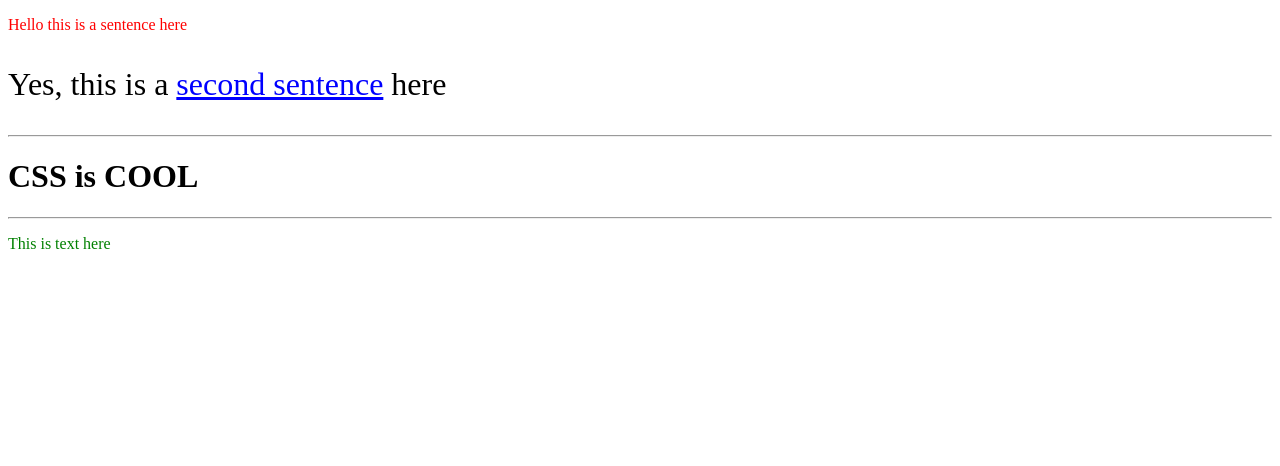
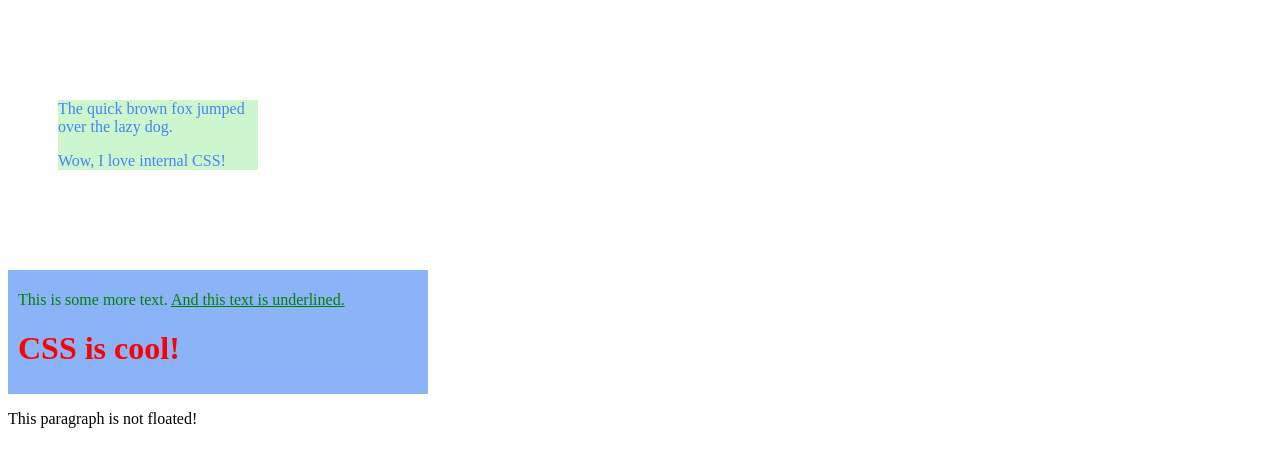
Before and after one commit to adamholthouse/CSSBasics, a plain HTML site: page index.html in a window 1280 px wide. Drawn offline with Linux system fonts and the light colour scheme.

```diff
--- a/index.html
+++ b/index.html
@@ -1,36 +1,81 @@
-<!DOCTYPE html>
+
 <html>
+
     <head>
-	<title>My Webpage with CSS</title>
+
+        <title>Webpage With Style</title>
+
         <style type="text/css">
+
             .red {
+
                 color:red;
+
             }
 
             .large {
-			font-size: 200%
+
+                font-size: 200%;
+
             }
 
             #green {
-			color: green;
+
+                color:green;
             }
 
-		.blue {
-			color: blue; text-decoration: underline;
+            .underlined {
+
+                text-decoration: underline;
+
             }
+
+            #first-section {
+
+                color:#4285F4;
+                background-color: #CEF6CE;
+                width:200px;
+                margin: 100px 50px;
+
+
+
+            }
+
+            #second-section {
+
+                background-color: #8AB4F7;
+                width:400px;
+                padding: 5px 10px;
+
+
+            }
+
+
+
         </style>
+
     </head>
+
     <body>
 
-	<p class="red">Hello this is a sentence here</p>
-	<p class="large">Yes, this is a <span class="blue">second sentence</span> here</p>
-	<hr>
+        <div id="first-section">
 
-	<h1>CSS is COOL</h1>
-	<hr>
+            <p>The quick brown fox jumped over the lazy dog.</p>
 
-	<p id="green">This is text here</p>
+            <p>Wow, I love internal CSS!</p>
 
+        </div>
+
+        <div id="second-section">
+
+            <p id="green">This is some more text. <span class="underlined">And this text is underlined.</span></p>
+
+            <h1 class="red">CSS is cool!</h1>
+
+        </div>
+
+        <p>This paragraph is not floated!</p>
 
     </body>
+
 </html>
```
Also changed, not shown: css-borders.html (added, +44 -0 lines), css-font.html (added, +39 -0 lines). Lines whose indentation alone changed are shown as unchanged.
